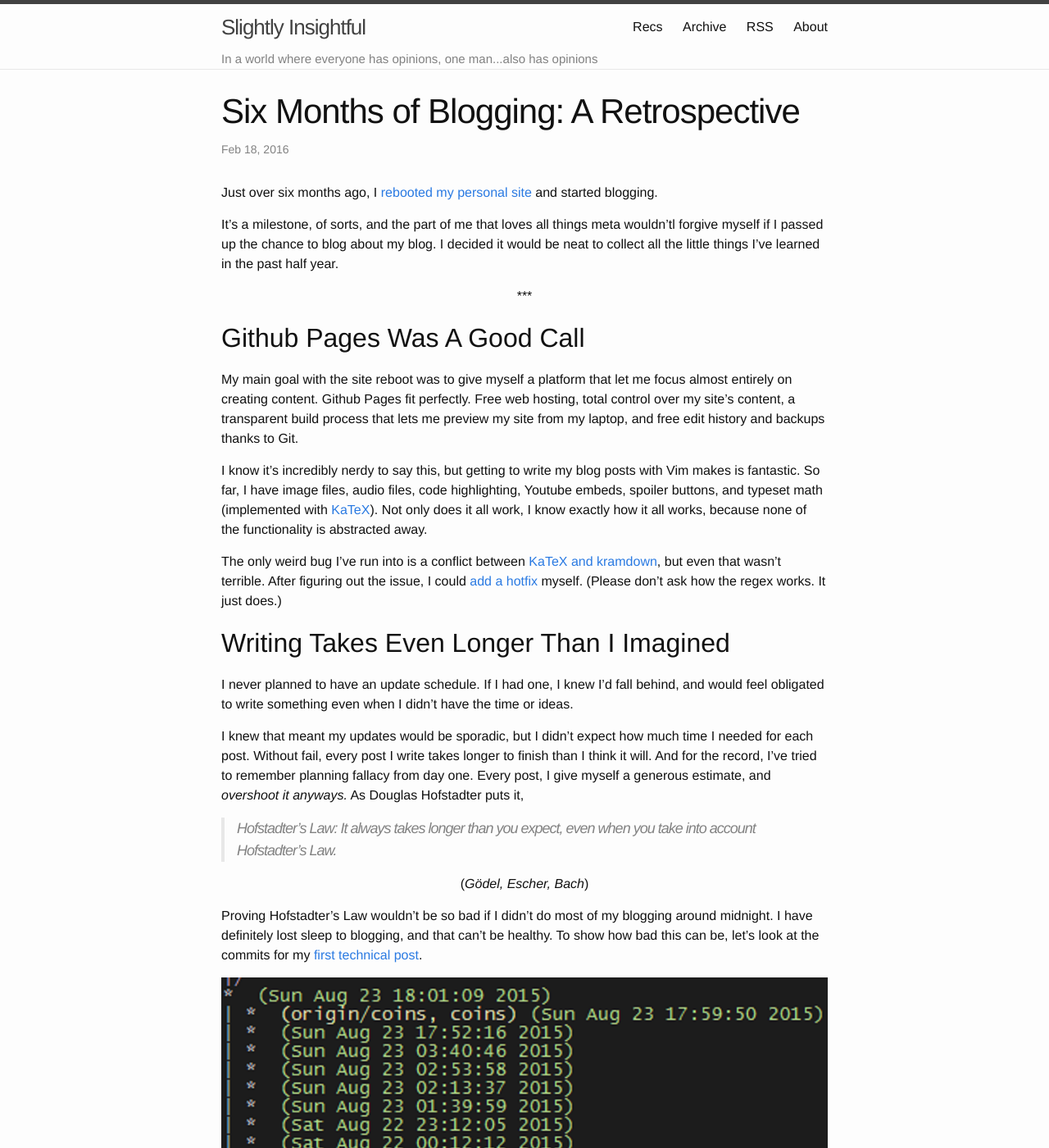
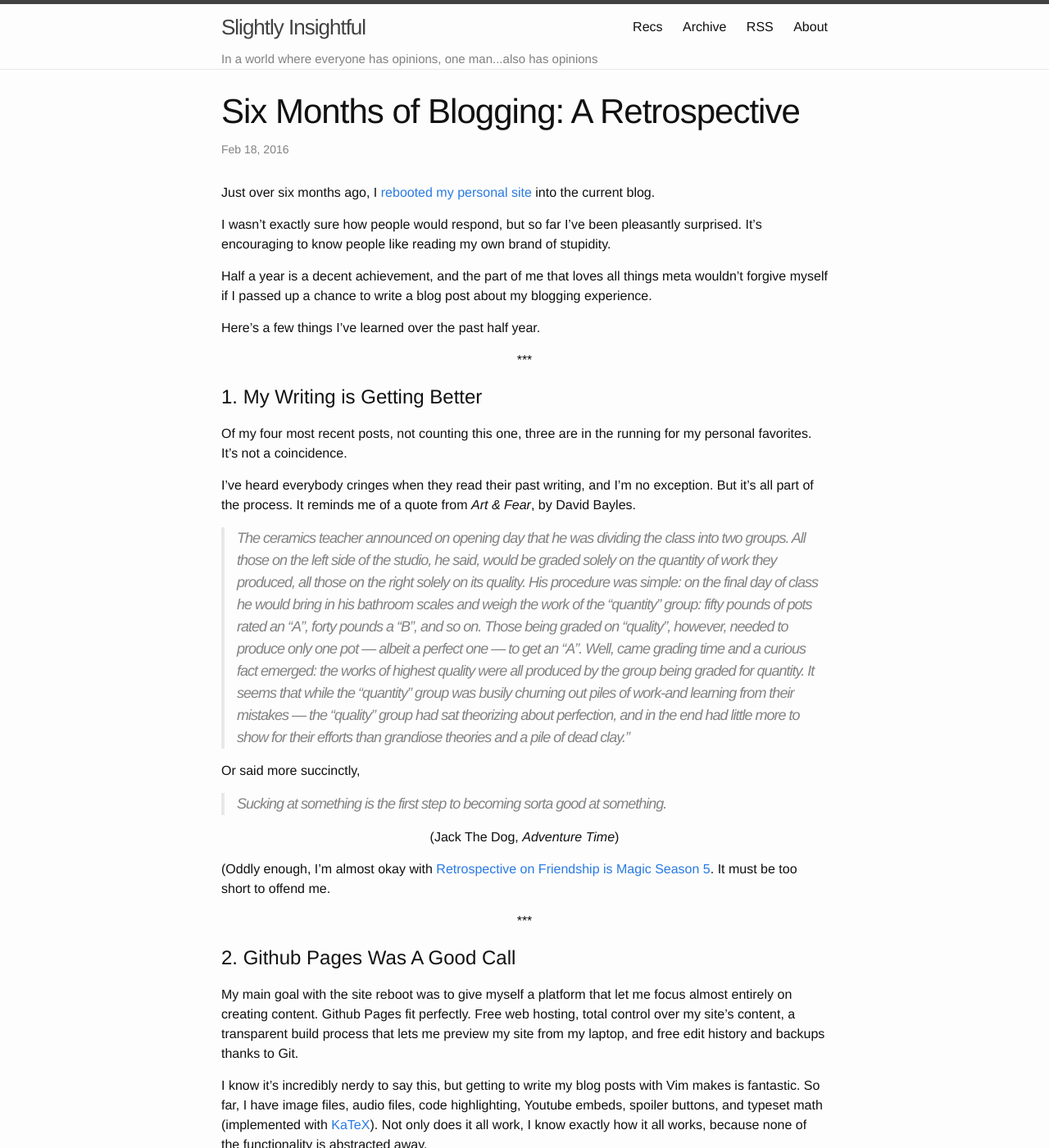
Before and after one commit to alexirpan/alexirpan.github.io, a Jekyll site: the page built from _posts/2016-02-18-half-year.markdown, in a window 1280 px wide and 1400 px high. Shown: the whole window at 82% size. Built offline with Jekyll 4.4.1, drawn with Linux system fonts in a browser that asks for light colours; some of the changed text lies outside the part shown.

Commit message:
From subheadings to subsubheadings, change to numbered list

```diff
--- a/_posts/2016-02-18-half-year.markdown
+++ b/_posts/2016-02-18-half-year.markdown
@@ -5,18 +5,49 @@ date:   2016-02-18 00:15:00 -0800
 ---
 
 Just over six months ago, I [rebooted my personal site](http://www.alexirpan.com/2015/08/18/hello-world-again.html)
-and started blogging.
+into the current blog.
 
-It's a milestone, of sorts, and the part of me that loves all things meta
-wouldn'tl forgive myself if I passed up the chance to blog about my blog.
-I decided it would be neat to collect all the little things I've learned in
-the past half year.
+I wasn't exactly sure how people would respond, but so far I've been pleasantly
+surprised. It's encouraging to know people like reading my own brand of
+stupidity.
+
+Half a year is a decent achievement,
+and the part of me that loves all things meta
+wouldn't forgive myself if I passed up a chance to write a blog post about
+my blogging experience.
+
+Here's a few things I've learned over the past half year.
 
 \*\*\*
 {: .centered }
 
-Github Pages Was A Good Call
-------------------------------------------------------------------------------
+# 1. My Writing is Getting Better
+
+Of my four most recent posts, not counting this one, three are in the running
+for my personal favorites. It's not a coincidence.
+
+I've heard everybody cringes when they read their past writing, and I'm no
+exception. But it's all part of the process. It reminds me of a quote
+from *Art & Fear*, by David Bayles.
+
+> The ceramics teacher announced on opening day that he was dividing the class into two groups. All those on the left side of the studio, he said, would be graded solely on the quantity of work they produced, all those on the right solely on its quality. His procedure was simple: on the final day of class he would bring in his bathroom scales and weigh the work of the “quantity” group: fifty pounds of pots rated an “A”, forty pounds a “B”, and so on. Those being graded on “quality”, however, needed to produce only one pot — albeit a perfect one — to get an “A”. Well, came grading time and a curious fact emerged: the works of highest quality were all produced by the group being graded for quantity. It seems that while the “quantity” group was busily churning out piles of work-and learning from their mistakes — the “quality” group had sat theorizing about perfection, and in the end had little more to show for their efforts than grandiose theories and a pile of dead clay.”
+
+Or said more succinctly,
+
+> Sucking at something is the first step to becoming sorta good at
+> something.
+
+(Jack The Dog, *Adventure Time*)
+{: .centered }
+
+(Oddly enough, I'm almost okay with
+[Retrospective on Friendship is Magic Season 5](http://www.alexirpan.com/2015/11/29/mlp-season-5-review.html).
+It must be too short to offend me.
+
+\*\*\*
+{: .centered }
+
+# 2. Github Pages Was A Good Call
 
 My main goal with the site reboot was to give myself a platform that
 let me focus almost entirely on creating content. Github Pages fit perfectly.
@@ -134,8 +163,7 @@ I think people undervalue how impressive sticking to a schedule is. We'd all
 be a lot better off if we [valorized organization more](http://www.alexirpan.com/2015/09/01/optimizing-process.html).
 
 
-I Actually Have A Writing Style
--------------------------------------------------------------------------------
+# 5. I Actually Have A Writing Style
 
 I deliberately chose to keep this blog colloquial. It's my blog, it's my
 voice, and I don't give a shit about formal writing conventions. If
@@ -264,34 +289,6 @@ blog analytics, more than is healthy, and I need to remember to divorce my
 feelings about a post from its view count.
 
 
-My Writing is Getting Better
--------------------------------------------------------------------------------
-
-Of my four most recent posts, not counting this one, three are in the running
-for my personal favorites. It's not a coincidence.
-
-I've heard everybody cringes when they read their past writing, and I'm no
-exception. But it's all part of the process. It reminds me of a quote
-from *Art & Fear*, by David Bayles.
-
-> The ceramics teacher announced on opening day that he was dividing the class into two groups. All those on the left side of the studio, he said, would be graded solely on the quantity of work they produced, all those on the right solely on its quality. His procedure was simple: on the final day of class he would bring in his bathroom scales and weigh the work of the “quantity” group: fifty pounds of pots rated an “A”, forty pounds a “B”, and so on. Those being graded on “quality”, however, needed to produce only one pot — albeit a perfect one — to get an “A”. Well, came grading time and a curious fact emerged: the works of highest quality were all produced by the group being graded for quantity. It seems that while the “quantity” group was busily churning out piles of work-and learning from their mistakes — the “quality” group had sat theorizing about perfection, and in the end had little more to show for their efforts than grandiose theories and a pile of dead clay.”
-
-Or said more succinctly,
-
-> Sucking at something is the first step to becoming sorta good at
-> something.
-
-(Jack The Dog, *Adventure Time*)
-{: .centered }
-
-(Oddly enough, I'm almost okay with
-[Retrospective on Friendship is Magic Season 5](http://www.alexirpan.com/2015/11/29/mlp-season-5-review.html).
-It must be too short to offend me.
-
-\*\*\*
-{: .centered }
-
-
 The Next Six Months
 -------------------------------------------------------------------------------
 
```
Also changed, not shown: other parts of _posts/2016-02-18-half-year.markdown (+5 -10 lines).
